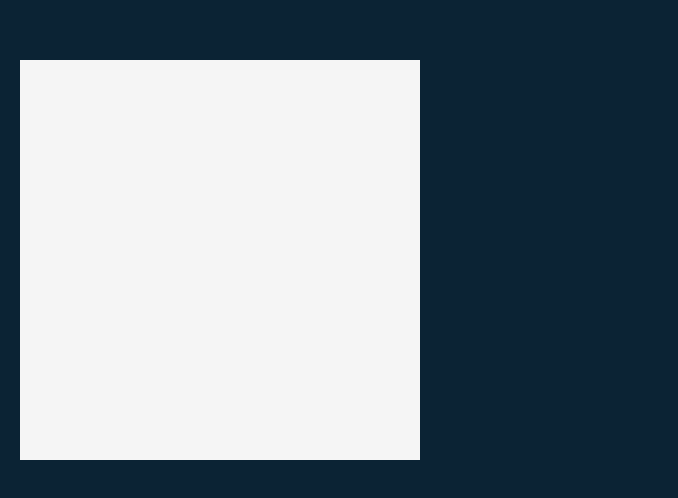
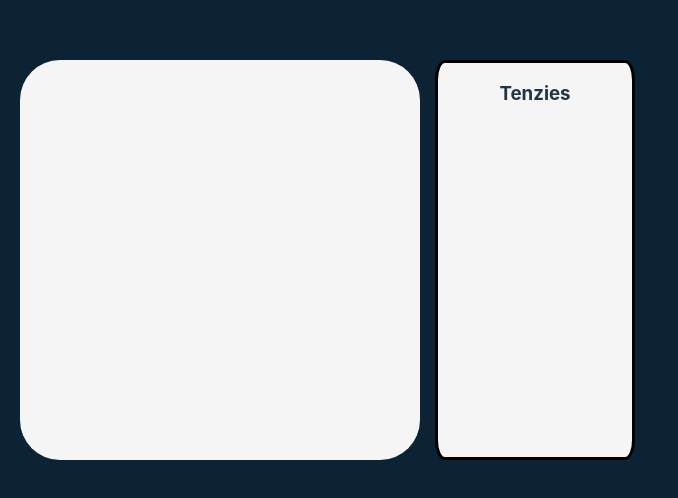
Before and after one commit to gymbundye/tenzies, a React (Vite) app: page / in a window 1280 px wide. Shown: the part 140-638 px from the top of the page, without its empty margins (0-678 px from the left). Built offline with nearby package versions, Linux system fonts and the light colour scheme.

Commit message:
worked on main styling and addede instructions div

```diff
--- a/src/App.css
+++ b/src/App.css
@@ -8,8 +8,25 @@ body {
   padding: 20px;
 }
 
-.main {
+main {
   background-color: #F5F5F5;
   height: 400px;
   width: 400px;
+  border-radius: 10%;
+  margin-right: 15px;
+
+
 }
+.instructions{
+  border: solid black;
+  background-color: #F5F5F5 ;
+  height: 400px;
+  width: 200px;
+  border-radius: 5%;
+
+
+
+}
+.App{
+  display: flex;
+}
--- a/src/App.jsx
+++ b/src/App.jsx
@@ -1,13 +1,16 @@
 import { useState } from 'react'
 import './App.css'
 import Tenzie from './Components/Tenzie'
+import Instructions from './Components/Instructions'
+
 
 function App() {
   const [count, setCount] = useState(0)
 
   return (
     <div className="App">
-      <Tenzie/>
+      <main></main>
+      <Instructions/>
 
     </div>
   )
--- /dev/null
+++ b/src/Components/Instructions.jsx
@@ -0,0 +1,12 @@
+import React from 'react'
+
+function Instructions() {
+  return (
+    <div className='instructions'>
+    <h3><center>Tenzies</center></h3>
+
+    </div>
+  )
+}
+
+export default Instructions
```
